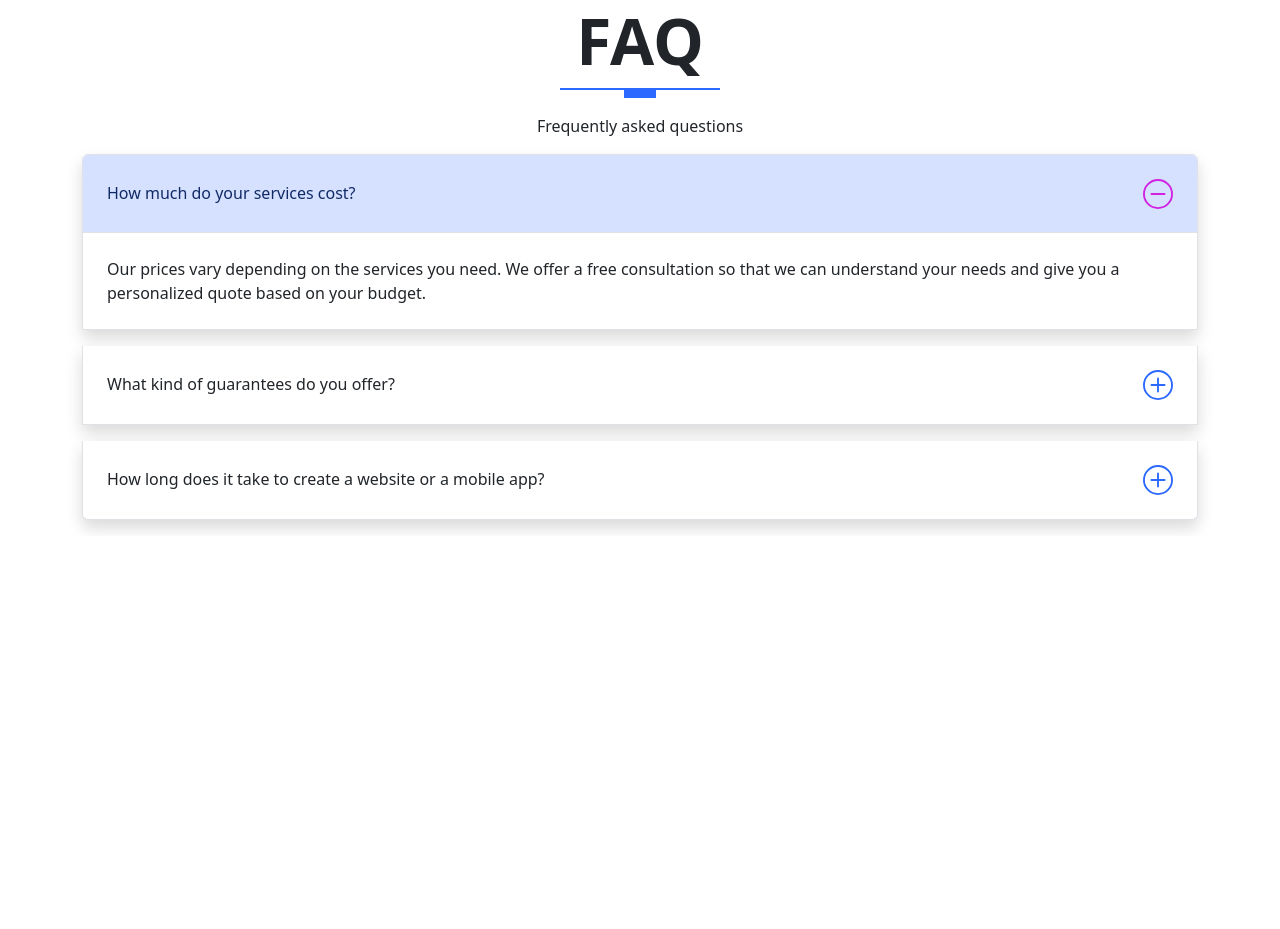
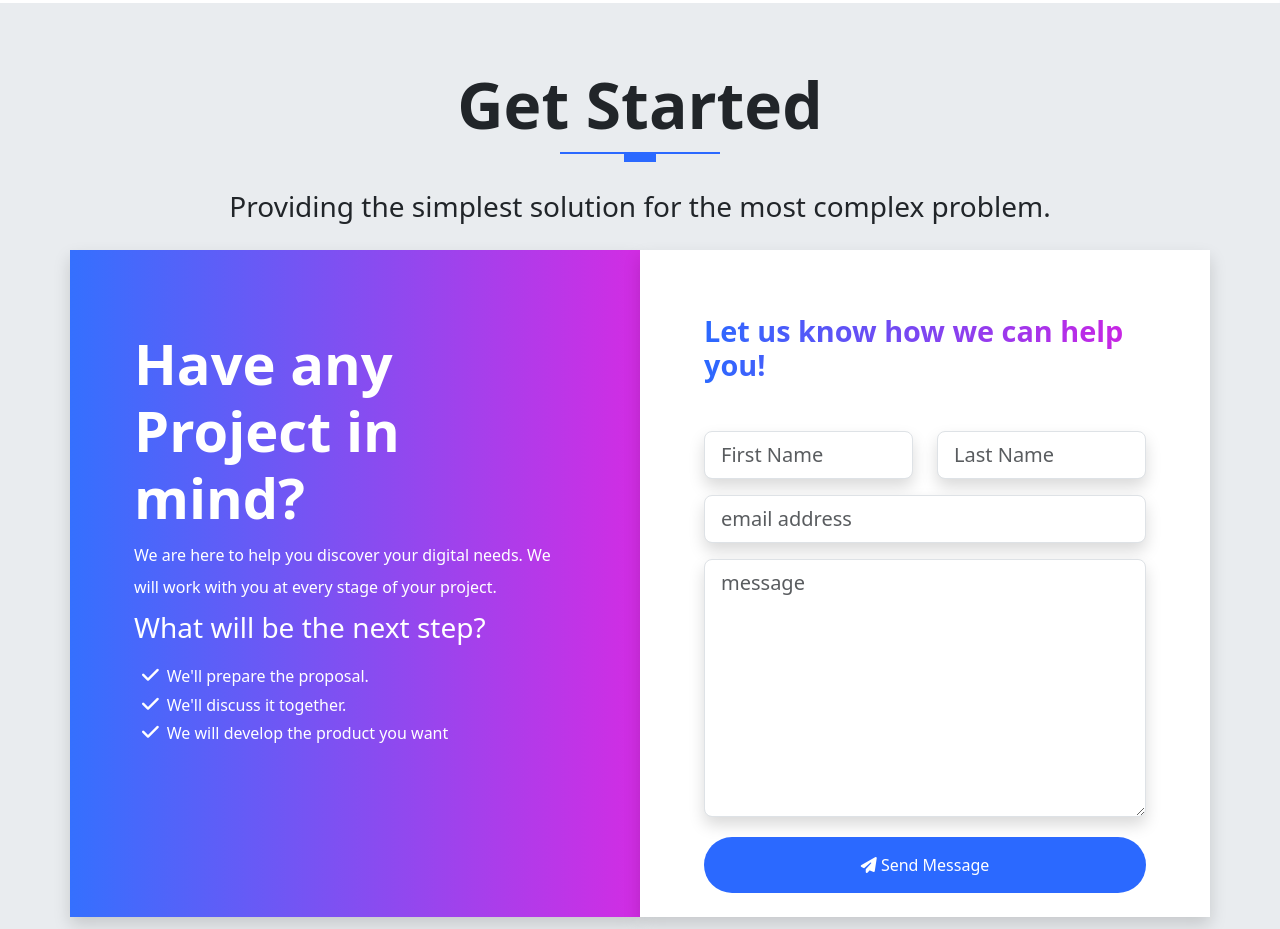
Before and after one commit to KingsCreatives/Utopia-Global, a website: page index.html in a window 1280 px wide. Shown: the part 5791-6720 px from the top of the page. Before the commit the page ends 6327 px from the top, so only its background shows below. Drawn offline with nearby package versions, Linux system fonts and the light colour scheme.

Commit message:
cta section styles

```diff
--- a/index.html
+++ b/index.html
@@ -342,6 +342,62 @@
         <svg xmlns="http://www.w3.org/2000/svg" viewBox="0 0 1440 320"><path fill="#fff" fill-opacity="1" d="M0,96L48,128C96,160,192,224,288,213.3C384,203,480,117,576,117.3C672,117,768,203,864,202.7C960,203,1056,117,1152,117.3C1248,117,1344,203,1392,245.3L1440,288L1440,320L1392,320C1344,320,1248,320,1152,320C1056,320,960,320,864,320C768,320,672,320,576,320C480,320,384,320,288,320C192,320,96,320,48,320L0,320Z"></path></svg>
     </section>
 
+    <!-- CTA -->
+    <section id="contact" class="get-started">
+      <div class="container">
+        <div class="row text-center">
+          <h1 class="display-3 fw-bold text-capitalize">Get started</h1>
+          <div class="heading-line"></div>
+          <h3 class="lh-lg mb-3">
+            Providing the simplest solution for the most complex problem.
+          </h3>
+        </div>
+
+        <!-- START THE CTA CONTENT  -->
+        <div class="row text-white">
+          <div class="col-12 col-lg-6 gradient shadow p-3">
+            <div class="cta-info w-100">
+              <h4 class="display-4 fw-bold">Have any Project in mind?</h4>
+              <h6 class="lh-lg fw-light">
+                We are here to help you discover your digital needs. We will work with you at every stage of your project.
+              </h6>
+              <h3 class="display-3--brief">What will be the next step?</h3>
+              <ul class="cta-info__list">
+                <li>We'll prepare the proposal.</li>
+                <li>We'll discuss it together.</li>
+                <li>We will develop the product you want</li>
+              </ul>
+            </div>
+          </div>
+          <div class="col-12 col-lg-6 bg-white shadow p-3">
+            <div class="form w-100 pb-2">
+              <h4 class="display-3--title mb-5">Let us know how we can help you!</h4>
+              <form action="#" class="row">
+                <div class="col-lg-6 col-md mb-3">
+                  <input type="text" placeholder="First Name" id="inputFirstName" class="shadow form-control form-control-lg">
+                </div>
+                <div class="col-lg-6 col-md mb-3">
+                  <input type="text" placeholder="Last Name" id="inputLastName" class="shadow form-control form-control-lg">
+                </div>
+                <div class="col-lg-12 mb-3">
+                  <input type="email" placeholder="email address" id="inputEmail" class="shadow form-control form-control-lg">
+                </div>
+                <div class="col-lg-12 mb-3">
+                  <textarea name="message" placeholder="message" id="message" rows="8" class="shadow form-control form-control-lg"></textarea>
+                </div>
+                <div class="text-center d-grid mt-1">
+                  <button type="button" class="btn btn-primary rounded-pill pt-3 pb-3">
+                    <i class="fas fa-paper-plane"></i>
+                    Send Message
+                  </button>
+                </div>
+              </form>
+            </div>
+          </div>
+        </div>
+      </div>
+    </section>
+
     <!-- FAQ -->
     <section id="faq" class="faq">
           <div class="container">
--- a/scss/components/_typography.scss
+++ b/scss/components/_typography.scss
@@ -62,3 +62,8 @@
         }
     }
 }
+
+
+.gradient{
+    background: linear-gradient(to right, rgba($primary,0.95), rgba($secondary,0.95));
+}
--- a/scss/sections/_getStarted.scss
+++ b/scss/sections/_getStarted.scss
@@ -0,0 +1,85 @@
+@use'../custom'as*;
+@use'../components/mixins'as*;
+
+
+// .contact{
+//     padding: 4rem 0;
+//     background-color: $gray-200 ;
+//     text-align: center;
+
+
+// }
+
+// .cta-info{
+//     padding: 3rem;
+
+//     &__list{
+//         position: relative;
+//         padding: 0.5rem 0 0 0.5rem;
+//         list-style: none;
+//         display: block ;
+//         text-align: left;
+
+//         li{
+//             margin-bottom: 0.5rem;
+//             i{
+//                 margin-right: 1rem;
+//             }
+//         }
+//     }
+
+
+// }
+
+// // form
+// .form{
+//     padding: 1rem;
+
+//     button{
+//         border: none;
+//         color: $white;
+//     }
+// }
+.get-started {
+    padding: 4rem 0;
+    background-color: $gray-200;
+}
+
+.cta-info {
+    padding: 3rem;
+    margin: 1rem 0;
+
+    &__list {
+        position: relative;
+        list-style-type: none;
+        display: block;
+        padding-top: 0.5rem;
+        padding-left: 0.5rem;
+        margin-bottom: 0.7rem;
+
+        li::before {
+            font-family: "Font Awesome 5 Free";
+            content: "\f00c";
+            font-weight: 600;
+            margin-right: 0.5rem;
+            font-size: 1.2rem;
+        }
+    }
+}
+
+// FORM CONTENT
+.form {
+    padding: 3rem;
+
+    button {
+        border: none;
+        color: $white;
+        text-transform: capitalize;
+
+        a {
+            color: $white;
+            text-decoration: none;
+            text-transform: capitalize;
+        }
+    }
+}
```
Also changed, not shown: assets/css/style.css, 1 other file.
